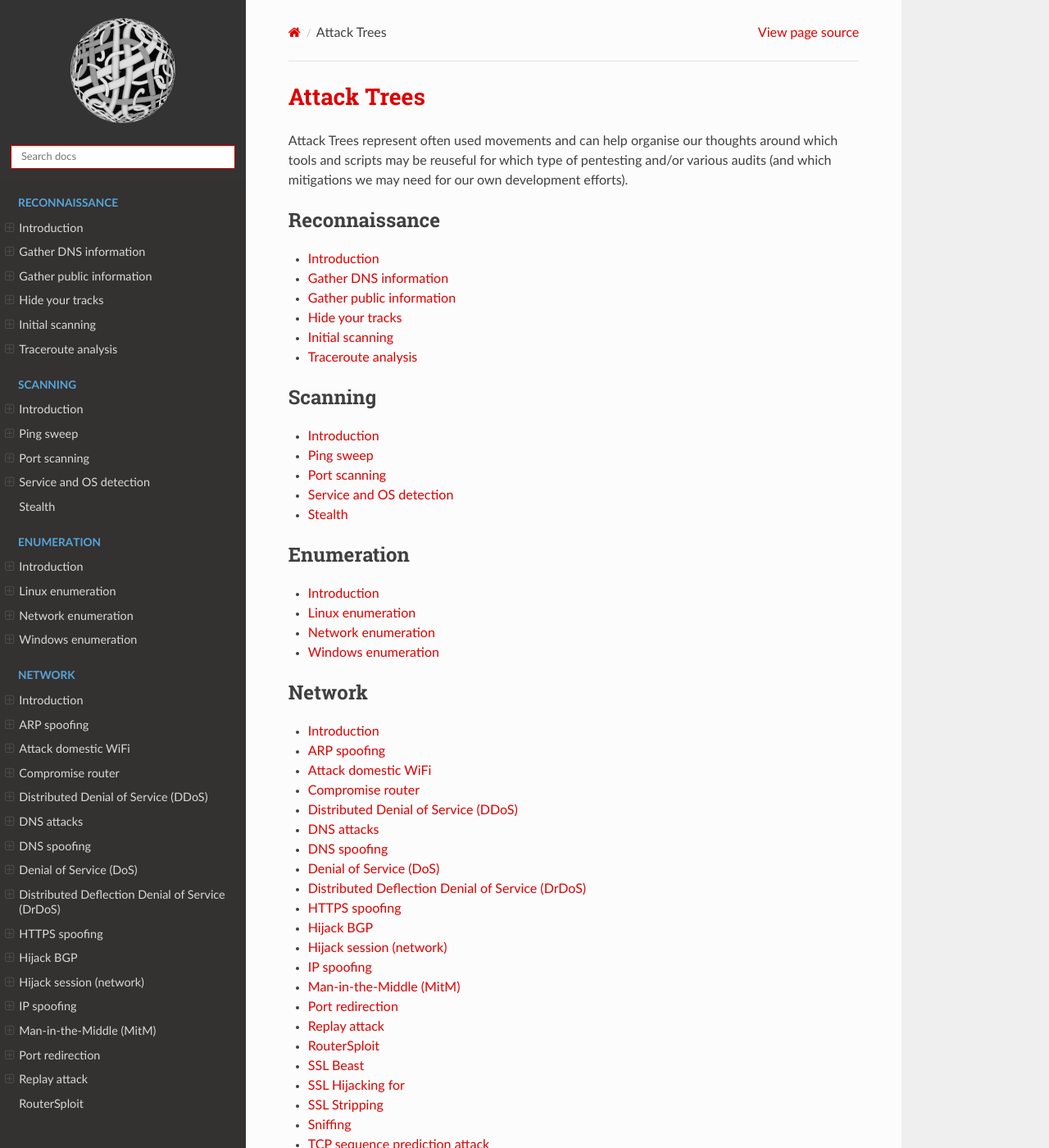
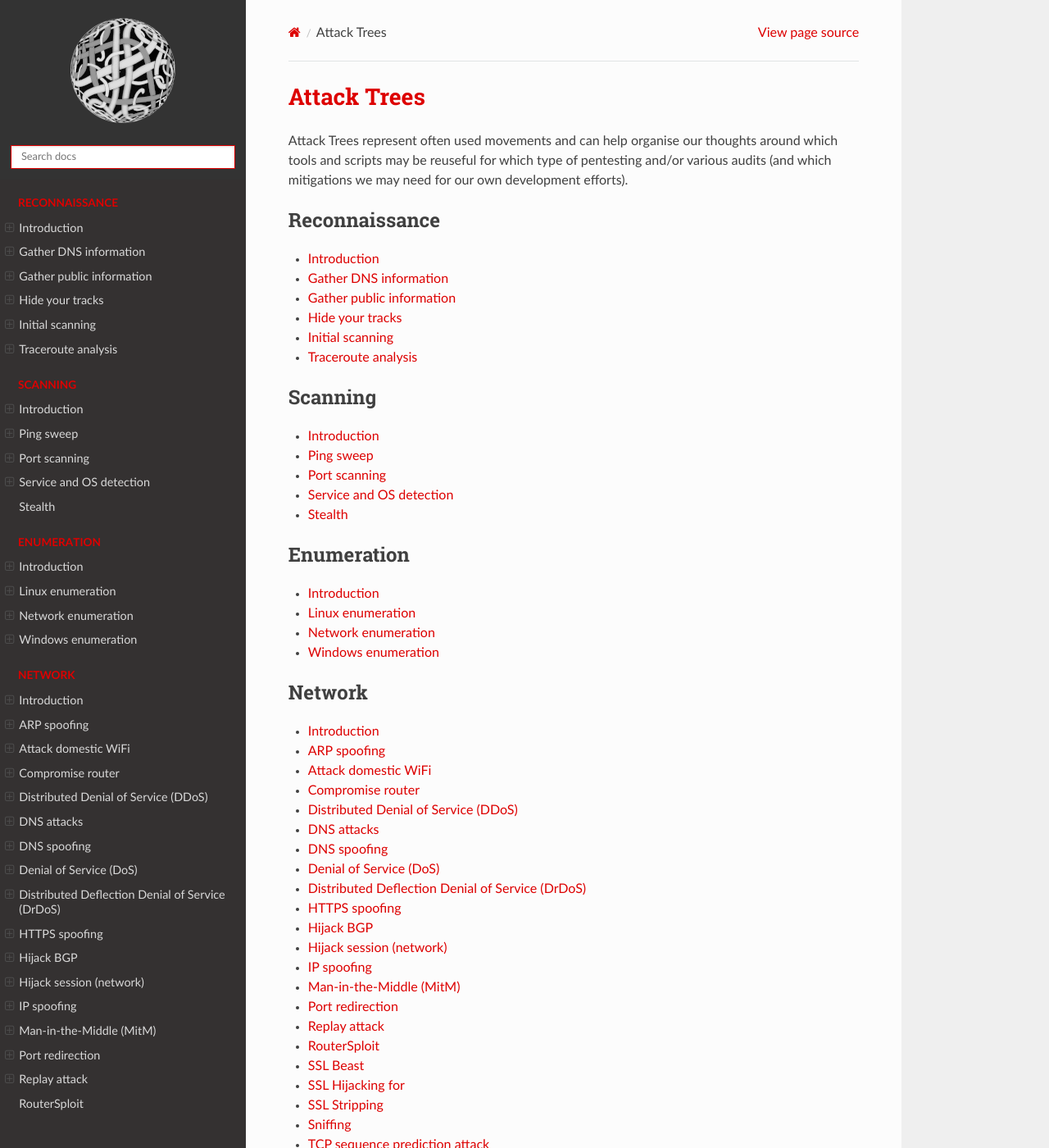
Before and after one commit to tymyrddin/red-basic, a Sphinx documentation site: the page built from source/index.rst, in a window 1280 px wide and 1400 px high. Shown: the whole window at 82% size. Built offline with Sphinx 7.4.7 and the Read the Docs theme 2.0.0, drawn with Linux system fonts in a browser that asks for light colours.

Commit message:
Playing with configuration

```diff
--- a/source/_static/css/custom.css
+++ b/source/_static/css/custom.css
@@ -8,6 +8,10 @@ a {
 
 .wy-nav .wy-menu-vertical header {
   color: #DD0000
+}
+
+.wy-menu-vertical header, .wy-menu-vertical p.caption {
+  color: #DD0000;
 }
 
 .wy-side-nav-search {
```
